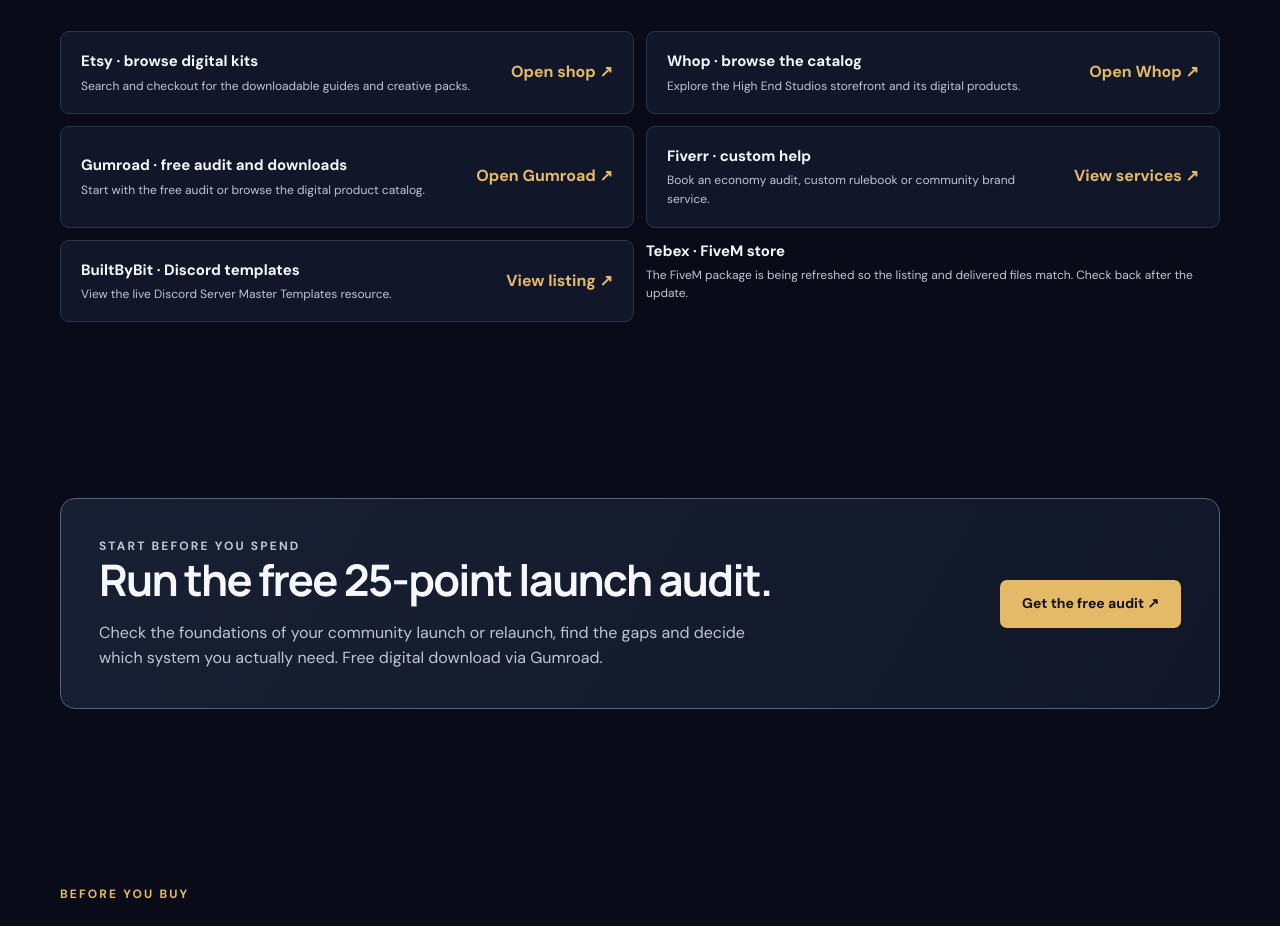
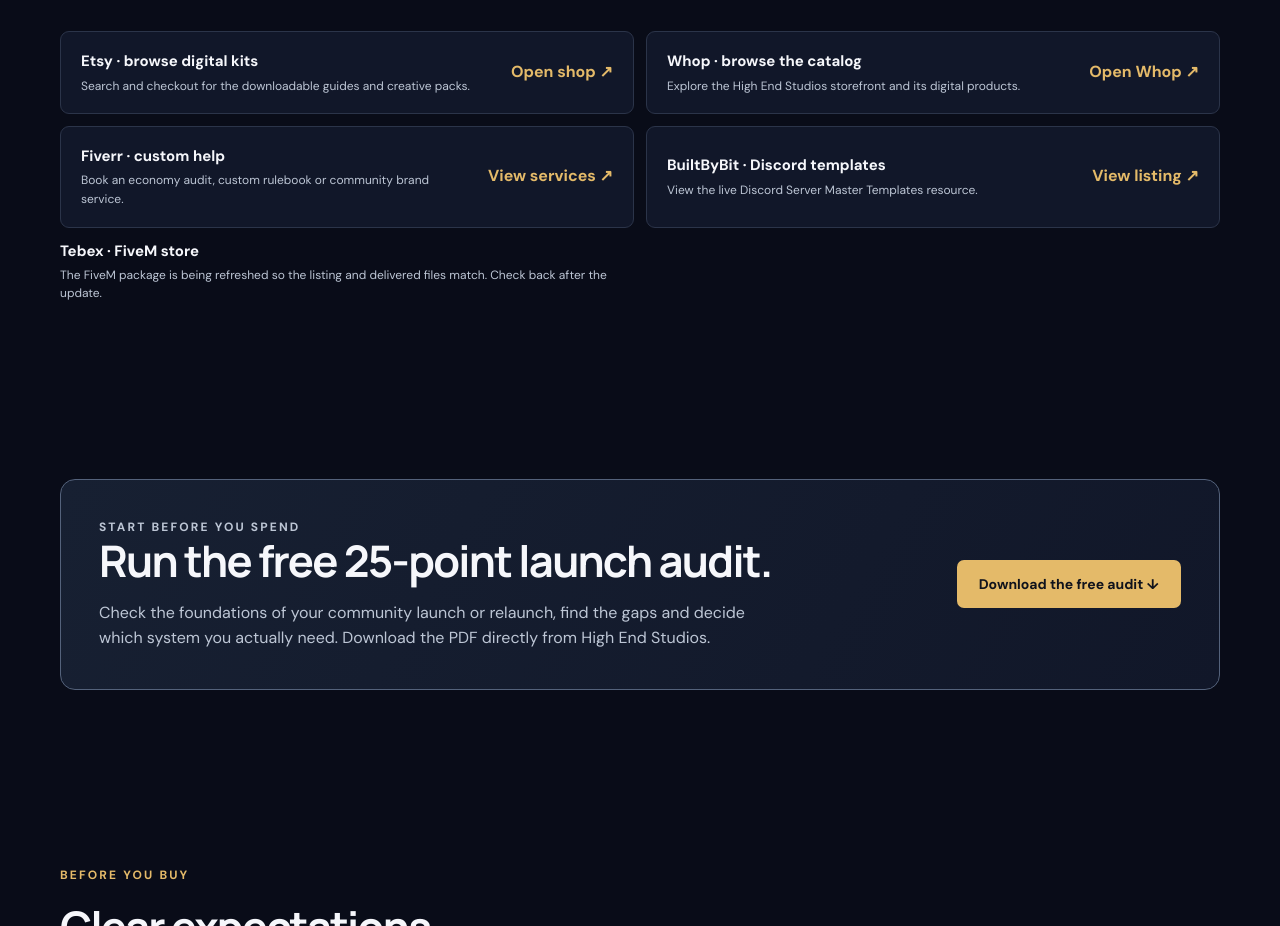
Before and after one commit to thehighend1/highendmusiconline, a plain HTML site: page gaming/index.html in a window 1280 px wide. Shown: the part 3524-4450 px from the top of the page. Drawn offline with Linux system fonts and the light colour scheme.

Commit message:
Replace Gumroad with direct launch audit download

```diff
--- a/gaming/index.html
+++ b/gaming/index.html
@@ -47,12 +47,11 @@
     <section class="content" id="outlets"><div class="wrap"><p class="eyebrow">Choose your buying path</p><h2>Find us where you shop</h2><p class="section-lede">Each outlet has a different fit. Choose the one that matches the help you need.</p><div class="more">
       <a href="https://www.etsy.com/shop/TheHighEndStudios" target="_blank" rel="noopener noreferrer"><span><strong>Etsy · browse digital kits</strong><small>Search and checkout for the downloadable guides and creative packs.</small></span><em>Open shop ↗</em></a>
       <a href="https://whop.com/high-end-studios/" target="_blank" rel="noopener noreferrer"><span><strong>Whop · browse the catalog</strong><small>Explore the High End Studios storefront and its digital products.</small></span><em>Open Whop ↗</em></a>
-      <a href="https://highendcrafts.gumroad.com/" target="_blank" rel="noopener noreferrer"><span><strong>Gumroad · free audit and downloads</strong><small>Start with the free audit or browse the digital product catalog.</small></span><em>Open Gumroad ↗</em></a>
       <a href="https://www.fiverr.com/highendmusic/audit-your-game-server-economy-and-fix-inflation-with-real-math" target="_blank" rel="noopener noreferrer"><span><strong>Fiverr · custom help</strong><small>Book an economy audit, custom rulebook or community brand service.</small></span><em>View services ↗</em></a>
       <a href="https://builtbybit.com/resources/discord-server-master-templates.120810/" target="_blank" rel="noopener noreferrer"><span><strong>BuiltByBit · Discord templates</strong><small>View the live Discord Server Master Templates resource.</small></span><em>View listing ↗</em></a>
       <div><span><strong>Tebex · FiveM store</strong><small>The FiveM package is being refreshed so the listing and delivered files match. Check back after the update.</small></span></div>
     </div></div></section>
-    <section class="content" id="free"><div class="wrap"><div class="free"><div><p class="eyebrow">Start before you spend</p><h2>Run the free 25-point launch audit.</h2><p>Check the foundations of your community launch or relaunch, find the gaps and decide which system you actually need. Free digital download via Gumroad.</p></div><a class="btn btn-primary" href="https://highendcrafts.gumroad.com/l/wpgbws" target="_blank" rel="noopener noreferrer">Get the free audit ↗</a></div></div></section>
+    <section class="content" id="free"><div class="wrap"><div class="free"><div><p class="eyebrow">Start before you spend</p><h2>Run the free 25-point launch audit.</h2><p>Check the foundations of your community launch or relaunch, find the gaps and decide which system you actually need. Download the PDF directly from High End Studios.</p></div><a class="btn btn-primary" href="downloads/25-point-launch-audit.pdf" download>Download the free audit ↓</a></div></div></section>
     <section class="content" id="questions"><div class="wrap"><p class="eyebrow">Before you buy</p><h2>Clear expectations</h2><div class="faq"><div><h3>Are these GTA VI products?</h3><p>No. High End Studios is independent of Rockstar Games. These are original community planning and creative tools. We do not sell game files, official assets or access to GTA VI.</p></div><div><h3>Will a kit build my server for me?</h3><p>No. You receive the files described in each listing and adapt them for your own community. The Discord kit includes setup instructions and editable text and CSV files, but requires you to configure your server.</p></div><div><h3>What license comes with a kit?</h3><p>The products are intended for one community. Read the license and full delivery list on the individual marketplace page before checkout.</p></div><div><h3>Where do I get help?</h3><p>Questions before buying? Email <a class="inline-link" href="mailto:rashad@highendmusiconline.com">rashad@highendmusiconline.com</a>. For order and download issues, use the support options at the marketplace where you bought it.</p></div></div></div></section>
   </main>
   <footer class="footer"><div class="wrap footer-in"><span>© <span id="year">2026</span> High End Entertainment, LLC · High End Studios</span><span><a href="/">Company home</a> · <a href="mailto:rashad@highendmusiconline.com">Contact</a></span></div></footer>
```
Also changed, not shown: 1 other file.
